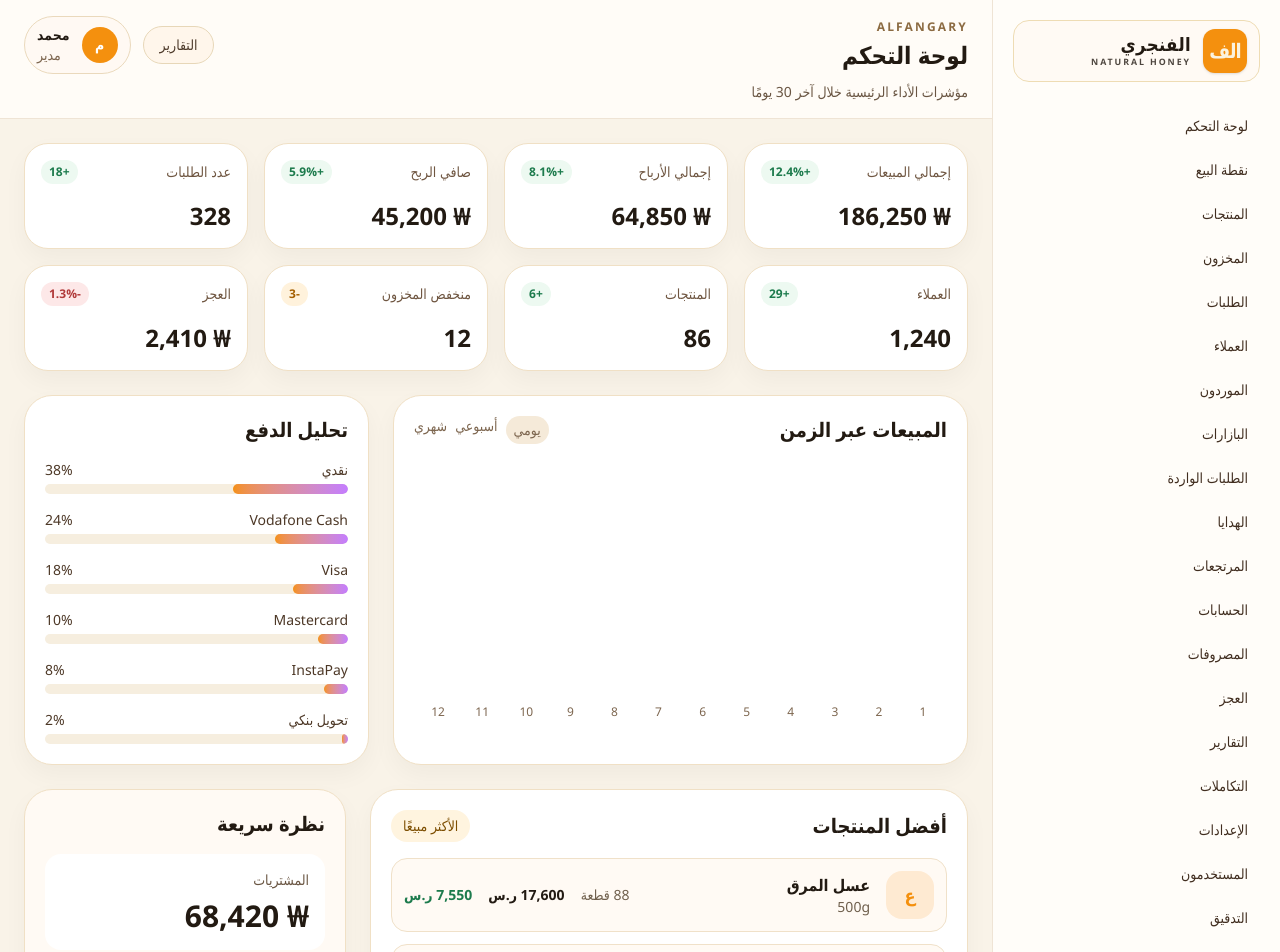
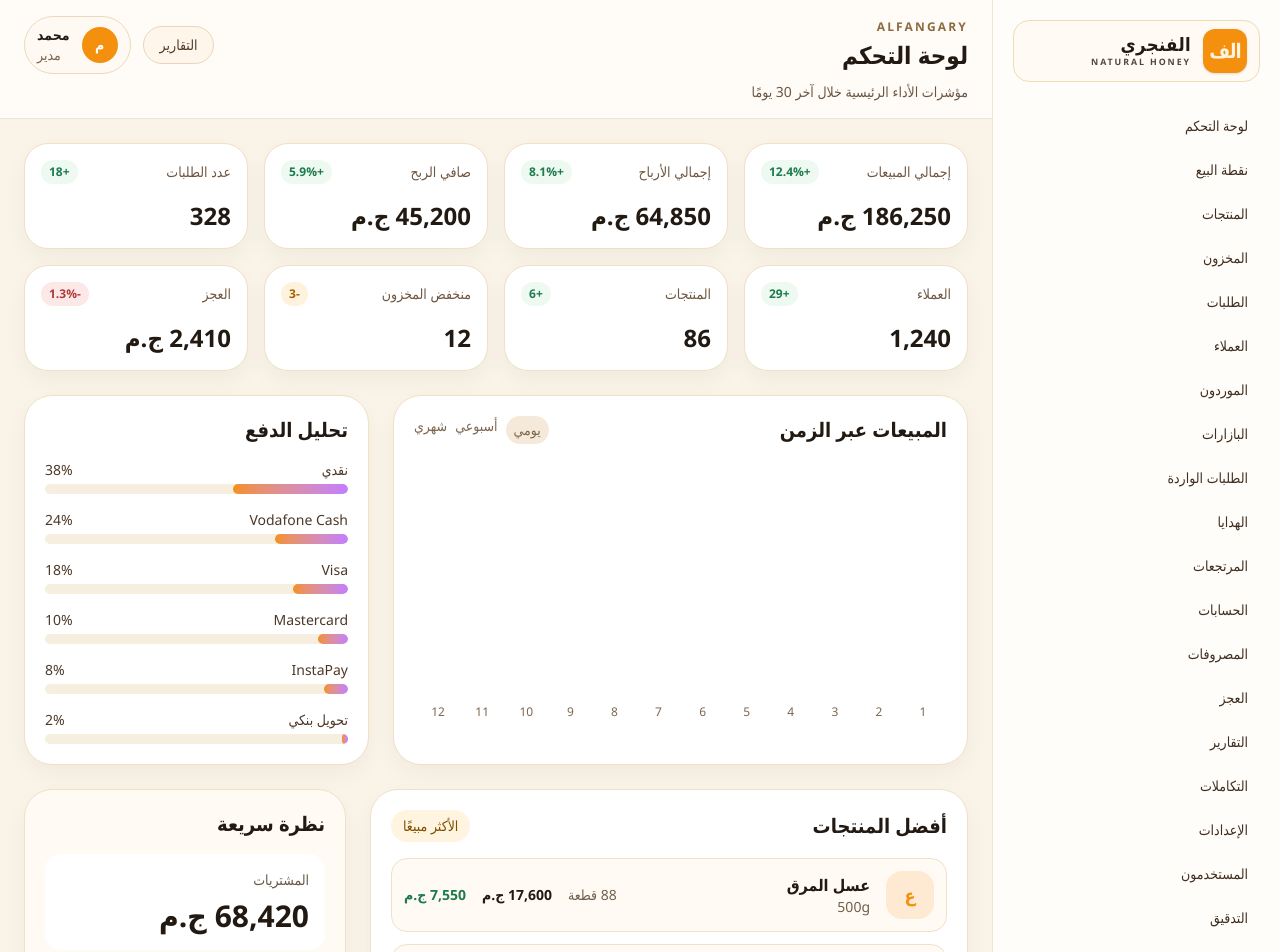
Before and after one commit to MohammadElshrkawy/Alfangary-System, a Next.js app: page /dashboard in a window 1280 px wide. Shown: the top 952 px of the page. Built offline with nearby package versions, Linux system fonts and the light colour scheme.

Commit message:
fix: display prices in Egyptian pounds

```diff
--- a/src/app/dashboard/page.tsx
+++ b/src/app/dashboard/page.tsx
@@ -83,8 +83,8 @@ export default function DashboardPage() {
                   <div className="text-sm text-[#70604d]">{item.size}</div>
                 </div>
                 <div className="text-sm text-[#70604d]">{item.sold} قطعة</div>
-                <div className="text-sm font-semibold text-[#221A12]">{item.revenue.toLocaleString()} ر.س</div>
-                <div className="text-sm font-semibold text-[#1d7b4d]">{item.profit.toLocaleString()} ر.س</div>
+                <div className="text-sm font-semibold text-[#221A12]">{item.revenue.toLocaleString()} ج.م</div>
+                <div className="text-sm font-semibold text-[#1d7b4d]">{item.profit.toLocaleString()} ج.م</div>
               </div>
             ))}
           </div>
@@ -95,11 +95,11 @@ export default function DashboardPage() {
           <div className="space-y-4">
             <div className="rounded-2xl bg-white p-4">
               <div className="text-sm text-[#6a5643]">المشتريات</div>
-              <div className="mt-2 text-3xl font-black text-[#221A12]">₩ 68,420</div>
+              <div className="mt-2 text-3xl font-black text-[#221A12]">68,420 ج.م</div>
             </div>
             <div className="rounded-2xl bg-white p-4">
               <div className="text-sm text-[#6a5643]">المبالغ المتوقعة</div>
-              <div className="mt-2 text-3xl font-black text-[#221A12]">₩ 92,180</div>
+              <div className="mt-2 text-3xl font-black text-[#221A12]">92,180 ج.م</div>
             </div>
             <div className="rounded-2xl bg-white p-4">
               <div className="text-sm text-[#6a5643]">التدقيق</div>
--- a/src/app/pos/page.tsx
+++ b/src/app/pos/page.tsx
@@ -46,7 +46,7 @@ export default function PosPage() {
   }
 
   function completePayment() {
-    setNotice(`تم إتمام الدفع بقيمة ${total.toFixed(2)} ر.س`);
+    setNotice(`تم إتمام الدفع بقيمة ${total.toFixed(2)} ج.م`);
     setCart([]);
     setReceived(0);
   }
@@ -74,7 +74,7 @@ export default function PosPage() {
                 </div>
                 <div className="text-lg font-black text-[#221A12]">{product.name}</div>
                 <div className="mt-2 flex items-center justify-between text-sm text-[#4d3827]">
-                  <span>{product.price} ر.س</span>
+                  <span>{product.price} ج.م</span>
                   <span>{product.stock} في المخزون</span>
                 </div>
                 <button type="button" onClick={() => addToCart(product)} className="mt-3 w-full rounded-2xl bg-[#F4900E] px-3 py-2.5 text-sm font-bold text-white">إضافة للسلة</button>
@@ -94,7 +94,7 @@ export default function PosPage() {
                 <div className="flex items-center justify-between gap-2">
                   <div>
                     <div className="font-bold text-[#221A12]">{item.name}</div>
-                    <div className="text-xs text-[#7b6652]">{item.unitPrice} ر.س / الوحدة</div>
+                    <div className="text-xs text-[#7b6652]">{item.unitPrice} ج.م / الوحدة</div>
                   </div>
                   <button type="button" onClick={() => updateQuantity(item.id, -item.quantity)} className="text-sm text-[#b13a3a]">حذف</button>
                 </div>
@@ -104,7 +104,7 @@ export default function PosPage() {
                     <span className="min-w-5 text-center font-bold">{item.quantity}</span>
                     <button type="button" onClick={() => updateQuantity(item.id, 1)} className="h-6 w-6 rounded-full bg-white font-bold">+</button>
                   </div>
-                  <div className="font-bold text-[#221A12]">{item.quantity * item.unitPrice} ر.س</div>
+                  <div className="font-bold text-[#221A12]">{item.quantity * item.unitPrice} ج.م</div>
                 </div>
               </div>
             ))}
@@ -140,10 +140,10 @@ export default function PosPage() {
           </div>
 
           <div className="space-y-2 rounded-2xl border border-[#f1dfc0] bg-[#fffdfa] p-3 text-sm text-[#4d3827]">
-            <div className="flex justify-between"><span>المجموع الفرعي</span><span>{subtotal} ر.س</span></div>
+            <div className="flex justify-between"><span>المجموع الفرعي</span><span>{subtotal} ج.م</span></div>
             <label className="flex items-center justify-between gap-3"><span>الخصم (%)</span><input type="number" min="0" max="100" value={discountPercent} onChange={(event) => setDiscountPercent(Number(event.target.value || 0))} className="w-20 rounded-lg border border-[#e9dcc1] bg-[#fffaf4] px-2 py-1 text-center outline-none focus:border-[#F4900E]" /></label>
-            <div className="flex justify-between"><span>الضريبة (14%)</span><span>{tax.toFixed(2)} ر.س</span></div>
-            <div className="mt-3 flex justify-between border-t border-[#f2e0c7] pt-3 text-lg font-black text-[#221A12]"><span>الإجمالي</span><span>{total.toFixed(2)} ر.س</span></div>
+            <div className="flex justify-between"><span>الضريبة (14%)</span><span>{tax.toFixed(2)} ج.م</span></div>
+            <div className="mt-3 flex justify-between border-t border-[#f2e0c7] pt-3 text-lg font-black text-[#221A12]"><span>الإجمالي</span><span>{total.toFixed(2)} ج.م</span></div>
           </div>
 
           {paymentMethod === "نقدي" && (
@@ -156,7 +156,7 @@ export default function PosPage() {
                 className="w-full rounded-xl border border-[#e9dcc1] bg-[#fffaf4] px-3 py-2.5 text-base outline-none focus:border-[#F4900E]"
               />
               <div className={`mt-3 text-sm font-bold ${changeDue >= 0 ? "text-[#16814a]" : "text-[#b13a3a]"}`}>
-                الباقي للعميل: {changeDue >= 0 ? `${changeDue.toFixed(2)} ر.س` : `- ${Math.abs(changeDue).toFixed(2)} ر.س`}
+                الباقي للعميل: {changeDue >= 0 ? `${changeDue.toFixed(2)} ج.م` : `- ${Math.abs(changeDue).toFixed(2)} ج.م`}
               </div>
             </div>
           )}
--- a/src/app/products/page.tsx
+++ b/src/app/products/page.tsx
@@ -111,7 +111,7 @@ export default function ProductsPage() {
                     <td className="px-4 py-4 font-bold">{product.name}<div className="text-xs font-normal text-[#806c59]">{product.size}</div></td>
                     <td className="px-4 py-4">{product.sku}</td>
                     <td className="px-4 py-4">{product.grade}</td>
-                    <td className="px-4 py-4">{product.price.toLocaleString()} ر.س</td>
+                    <td className="px-4 py-4">{product.price.toLocaleString()} ج.م</td>
                     <td className="px-4 py-4">{product.stock}</td>
                     <td className="px-4 py-4"><div className="flex gap-2"><button type="button" onClick={() => startEdit(product)} className="rounded-xl bg-[#fff4df] px-3 py-2 font-semibold text-[#8a5700]">تعديل</button><button type="button" onClick={() => deleteProduct(product.id)} className="rounded-xl bg-[#fde8e8] px-3 py-2 font-semibold text-[#b13a3a]">حذف</button></div></td>
                   </tr>
--- a/src/data/mock.ts
+++ b/src/data/mock.ts
@@ -1,12 +1,12 @@
 export const revenueStats = [
-  { label: "إجمالي المبيعات", value: "₩ 186,250", delta: "+12.4%", tone: "positive" },
-  { label: "إجمالي الأرباح", value: "₩ 64,850", delta: "+8.1%", tone: "positive" },
-  { label: "صافي الربح", value: "₩ 45,200", delta: "+5.9%", tone: "positive" },
+  { label: "إجمالي المبيعات", value: "186,250 ج.م", delta: "+12.4%", tone: "positive" },
+  { label: "إجمالي الأرباح", value: "64,850 ج.م", delta: "+8.1%", tone: "positive" },
+  { label: "صافي الربح", value: "45,200 ج.م", delta: "+5.9%", tone: "positive" },
   { label: "عدد الطلبات", value: "328", delta: "+18", tone: "positive" },
   { label: "العملاء", value: "1,240", delta: "+29", tone: "positive" },
   { label: "المنتجات", value: "86", delta: "+6", tone: "positive" },
   { label: "منخفض المخزون", value: "12", delta: "-3", tone: "warning" },
-  { label: "العجز", value: "₩ 2,410", delta: "-1.3%", tone: "danger" },
+  { label: "العجز", value: "2,410 ج.م", delta: "-1.3%", tone: "danger" },
 ];
 
 export const bestSellers = [
```
